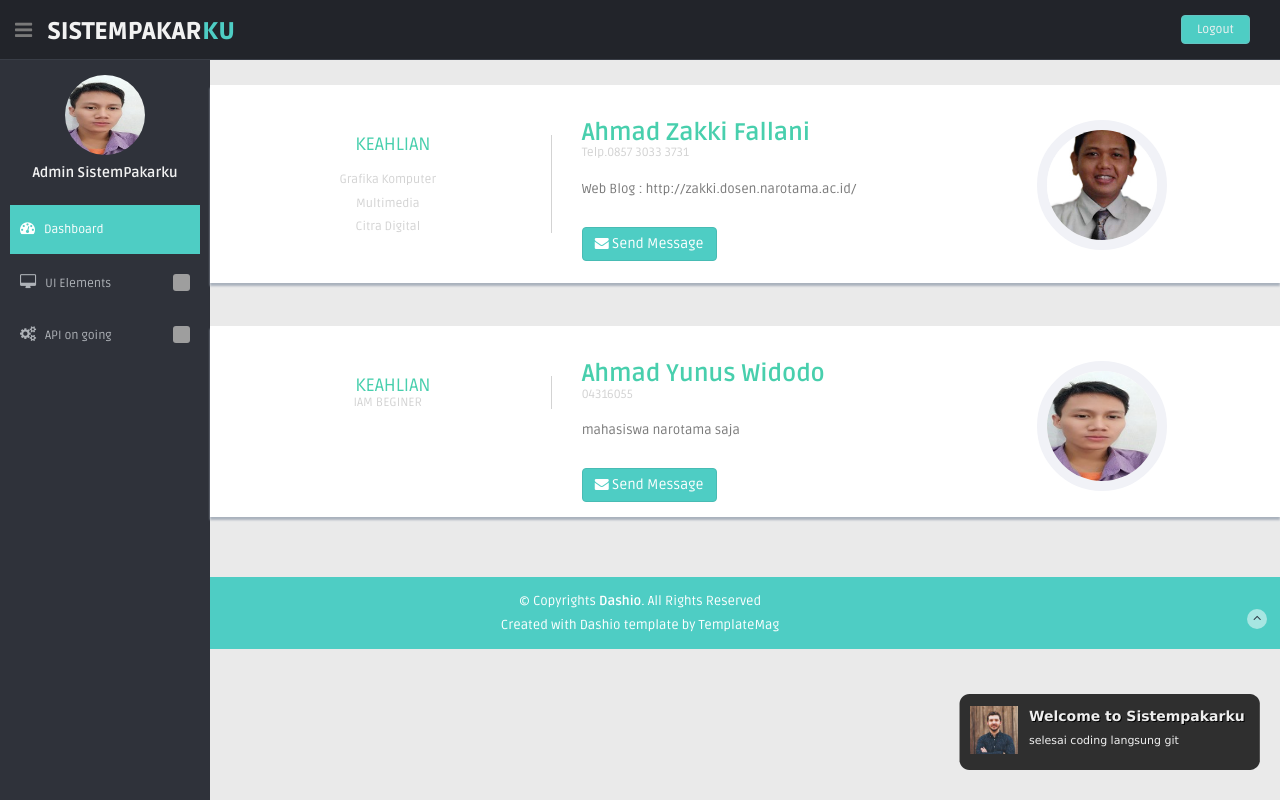
After one commit to yunuswidodo/sistempakarphp, a PHP site: page /admin/profileadmin.php in a window 1280 px wide. The commit adds this page. Run offline with PHP 8.4, Linux system fonts and the light colour scheme; a user stored in the database is signed in; grey boxes are pictures that could not be loaded.

Commit message:
meh akhir

```diff
--- a/admin/_footer.html
+++ b/admin/_footer.html
@@ -39,11 +39,11 @@
     $(document).ready(function () {
         var unique_id = $.gritter.add({
             // (string | mandatory) the heading of the notification
-            title: 'Welcome to Dashio!',
+            title: 'Welcome to Sistempakarku',
             // (string | mandatory) the text inside the notification
-            text: 'Hover me to enable the Close Button. You can hide the left sidebar clicking on the button next to the logo.',
+            text: 'selesai coding langsung git',
             // (string | optional) the image to display on the left
-            image: 'img/ui-sam.jpg',
+            image: '/sistempakarphp/admin-template/img/ui-sam.jpg',
             // (bool | optional) if you want it to fade out on its own or just sit there
             sticky: false,
             // (int | optional) the time you want it to be alive for before fading out
--- a/admin/_sidebar.html
+++ b/admin/_sidebar.html
@@ -2,9 +2,9 @@
     <div id="sidebar" class="nav-collapse ">
         <!-- sidebar menu start-->
         <ul class="sidebar-menu" id="nav-accordion">
-            <p class="centered"><a href="profile.html"><img src="/sistempakarphp/admin-template/img/ui-sam.jpg"
-                        class="img-circle" width="80"></a></p>
-            <h5 class="centered">Sam Soffes</h5>
+            <p class="centered"><a href="/sistempakarphp/admin/profileadmin.php"><img
+                        src="/sistempakarphp/admin-template/img/yns2.jpeg" class="img-circle" width="80"></a></p>
+            <h5 class="centered">Admin SistemPakarku</h5>
             <li class="mt">
                 <a class="active" href="/sistempakarphp/admin/index.php">
                     <i class="fa fa-dashboard"></i>
--- a/admin/login.php
+++ b/admin/login.php
@@ -41,8 +41,7 @@
             echo "Login gagal! username dan password salah!";
         } else if ($_GET['pesan'] == "logout") {
             echo "Anda telah berhasil logout";
-        }
-        else if ($_GET['pesan'] == "belum_login") {
+        } else if ($_GET['pesan'] == "belum_login") {
             echo "Anda harus login untuk mengakses halaman admin";
         }
     }
--- /dev/null
+++ b/admin/profileadmin.php
@@ -0,0 +1,87 @@
+<?php
+session_start();
+
+if ($_SESSION['status'] != "login") {
+    header("location:login.php?pesan=belum_login");
+}
+?>
+<?php
+include "_header.html";
+?>
+
+<?php
+include "_sidebar.html";
+?>
+
+<section id="main-content">
+    <section class="wrapper">
+        <div class="row mt">
+            <div class="col-lg-12">
+                <div class="row content-panel">
+                    <div class="col-md-4 profile-text mt mb centered">
+                        <div class="right-divider hidden-sm hidden-xs">
+                            <h4>KEAHLIAN</h4>
+                            <br>
+                            <h6>Grafika Komputer</h6>
+                            <h6>Multimedia</h6>
+                            <h6>Citra Digital</h6>
+                        </div>
+                    </div>
+                    <!-- /col-md-4 -->
+                    <div class="col-md-4 profile-text">
+                        <h3>Ahmad Zakki Fallani</h3>
+                        <h6>Telp.0857 3033 3731</h6>
+                        <p>Web Blog : http://zakki.dosen.narotama.ac.id/</p>
+                        <br>
+                        <a href="http://zakki.dosen.narotama.ac.id/">
+                            <p><button class="btn btn-theme"><i class="fa fa-envelope"></i> Send Message</button></p>
+                        </a>
+                    </div>
+                    <!-- /col-md-4 -->
+                    <div class="col-md-4 centered">
+                        <div class="profile-pic">
+                            <p><img src="/sistempakarphp/admin-template/img/pakzaki.jpg" class="img-circle"></p>
+                        </div>
+                    </div>
+                    <!-- /col-md-4 -->
+                </div>
+                <!-- /row -->
+            </div>
+        </div>
+        <br>
+        <div class="row mt">
+            <div class="col-lg-12">
+                <div class="row content-panel">
+                    <div class="col-md-4 profile-text mt mb centered">
+                        <div class="right-divider hidden-sm hidden-xs">
+                            <h4>KEAHLIAN</h4>
+                            <h6>IAM BEGINER</h6>
+                        </div>
+                    </div>
+                    <!-- /col-md-4 -->
+                    <div class="col-md-4 profile-text">
+                        <h3>Ahmad Yunus Widodo</h3>
+                        <h6>04316055</h6>
+                        <p>mahasiswa narotama saja</p>
+                        <br>
+                        <p><button class="btn btn-theme"><i class="fa fa-envelope"></i> Send Message</button></p>
+                    </div>
+                    <!-- /col-md-4 -->
+                    <div class="col-md-4 centered">
+                        <div class="profile-pic">
+                            <p><img src="/sistempakarphp/admin-template/img/yns2.jpeg" class="img-circle"></p>
+                        </div>
+                    </div>
+                    <!-- /col-md-4 -->
+                </div>
+                <!-- /row -->
+            </div>
+        </div>
+
+    </section>
+</section>
+
+
+<?php
+include "_footer.html";
+?>
```
Also changed, not shown: admin-template/img/pakzaki.jpg (added), admin-template/img/yns.jpeg (added), admin-template/img/yns2.jpeg (added).
